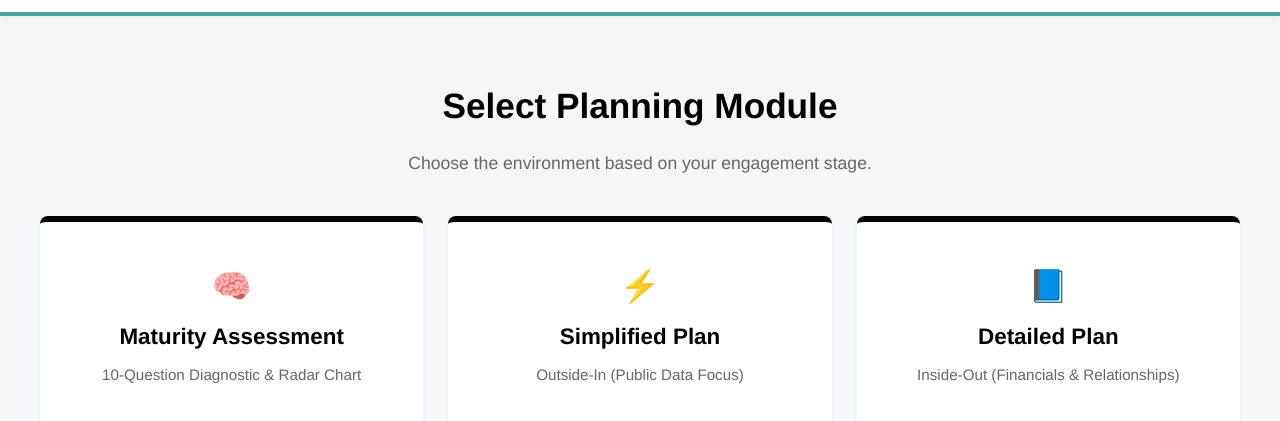
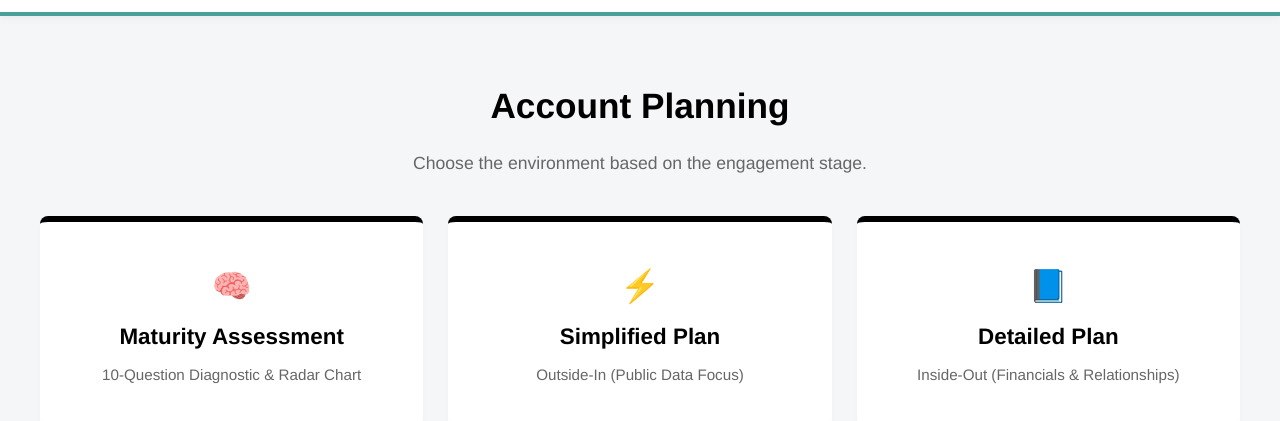
Before and after one commit to spxdevelopment/Account-Planning---Wedge, a website: page index.html in a window 1280 px wide. Shown: the part 63-484 px from the top of the page. Drawn offline with nearby package versions, Linux system fonts and the light colour scheme.

Commit message:
Update index.html

```diff
--- a/index.html
+++ b/index.html
@@ -265,8 +265,8 @@
 
   <div class="container no-print" id="lobby">
     <div style="text-align: center; margin-bottom: 40px;">
-      <h1 style="font-size: 2.2rem; margin-bottom: 10px; color: var(--spx-black);">Select Planning Module</h1>
-      <p style="color: #666; font-size: 1.1rem;">Choose the environment based on your engagement stage.</p>
+      <h1 style="font-size: 2.2rem; margin-bottom: 10px; color: var(--spx-black);">Account Planning</h1>
+      <p style="color: #666; font-size: 1.1rem;">Choose the environment based on the engagement stage.</p>
     </div>
 
     <div class="menu-grid">
```
